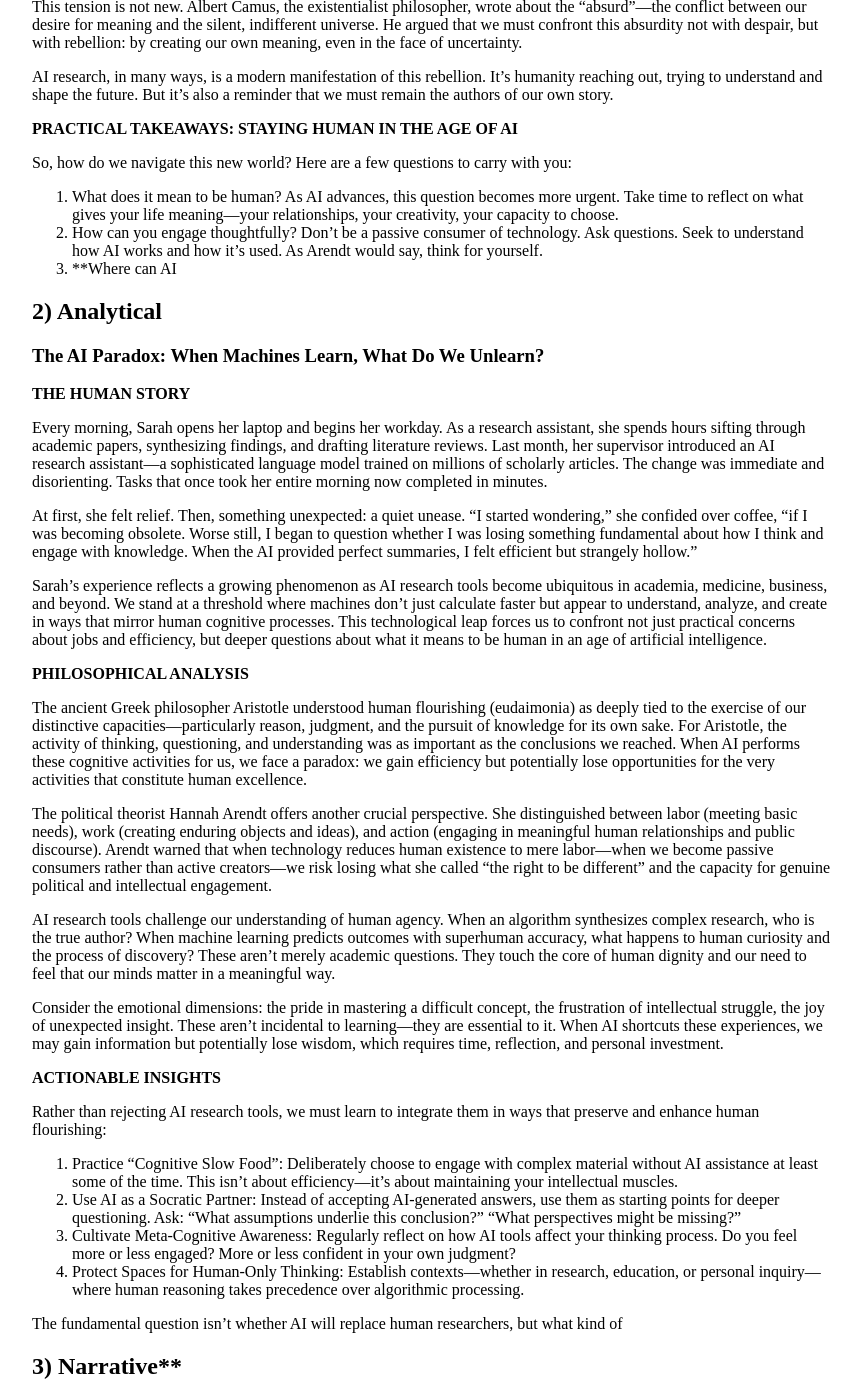
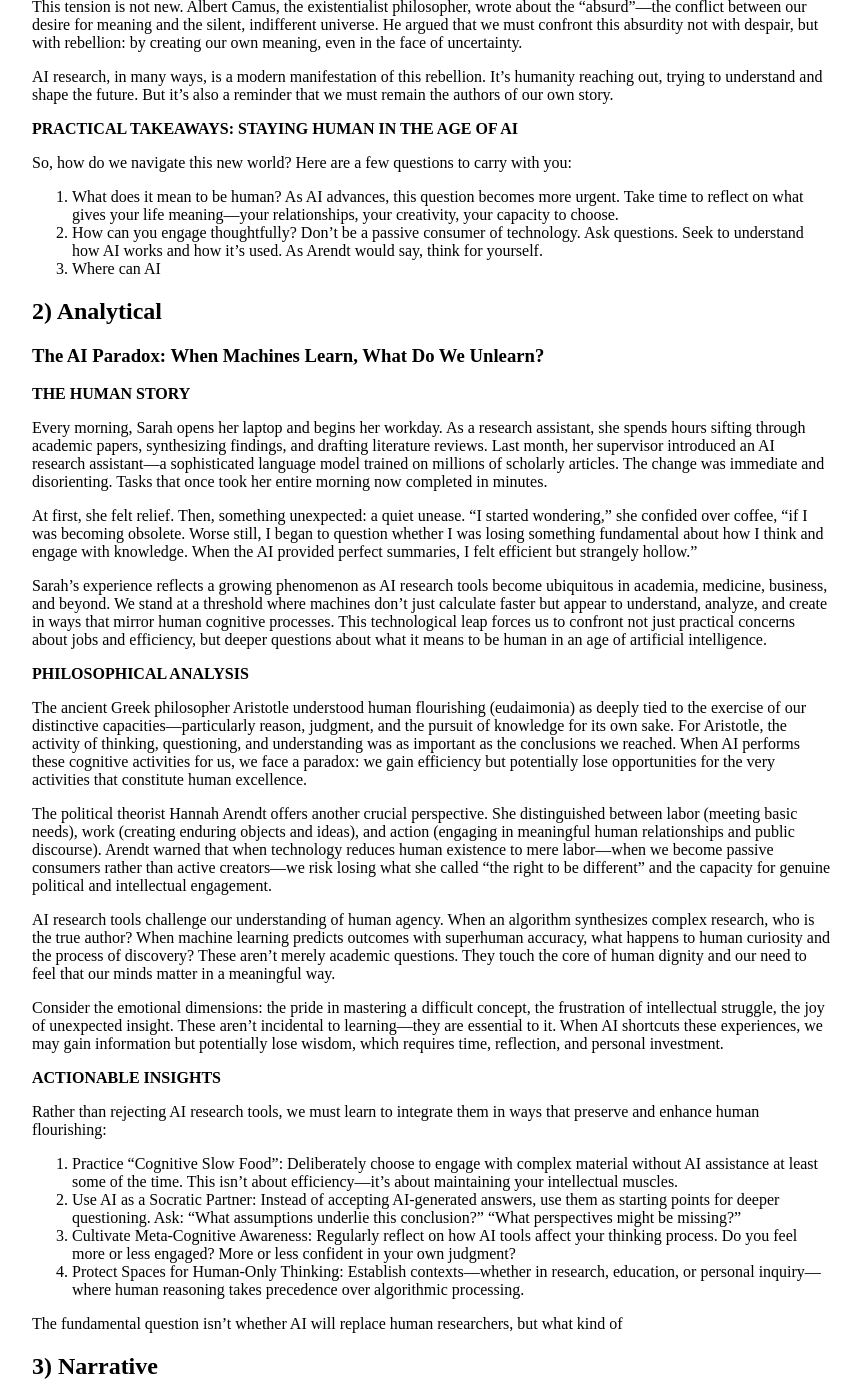
Before and after one commit to faisalmrasul/inquiro-media, a Jekyll site: the page built from _posts/2025-12-03-Introduction to AI Research-QI-HE.md, in a window 1280 px wide and 1400 px high, scrolled down 1618 px. Shown: the whole window, without its empty margins (208-1069 px from the left). Built offline with Jekyll 4.4.1, drawn with Linux system fonts in a browser that asks for light colours; our own code applies the rules of GitHub Pages for plain Markdown files.

```diff
--- a/_posts/2025-12-03-Introduction to AI Research-QI-HE.md
+++ b/_posts/2025-12-03-Introduction to AI Research-QI-HE.md
@@ -61,7 +61,7 @@ So, how do we navigate this new world? Here are a few questions to carry with yo
 
 1.	What does it mean to be human? As AI advances, this question becomes more urgent. Take time to reflect on what gives your life meaning—your relationships, your creativity, your capacity to choose.
 2.	How can you engage thoughtfully? Don’t be a passive consumer of technology. Ask questions. Seek to understand how AI works and how it’s used. As Arendt would say, think for yourself.
-3.	**Where can AI
+3.	Where can AI
 
 
 ## 2) Analytical ##
@@ -98,7 +98,7 @@ Rather than rejecting AI research tools, we must learn to integrate them in ways
 The fundamental question isn't whether AI will replace human researchers, but what kind of
 
 
-## 3) Narrative** ##
+## 3) Narrative ##
 
 ### The Ghost in Our Machines: When AI Becomes Part of the Human Story ###
 
@@ -147,4 +147,4 @@ If AI removes the struggle, the effort inherent in mastering a craft or making a
 
 The question for human flourishing is not whether AI exists, but how we integrate it without surrendering our essence. Here are pathways forward:
 1.	Design for Augmentation, Not Replacement: Prioritize AI systems that enhance human judgment and skill (like advanced diagnostic aids that present options for a radiologist to evaluate) rather than autonomous decision-makers that bypass human agency.
-2.	**Cultivate
+2.	Cultivate
```
